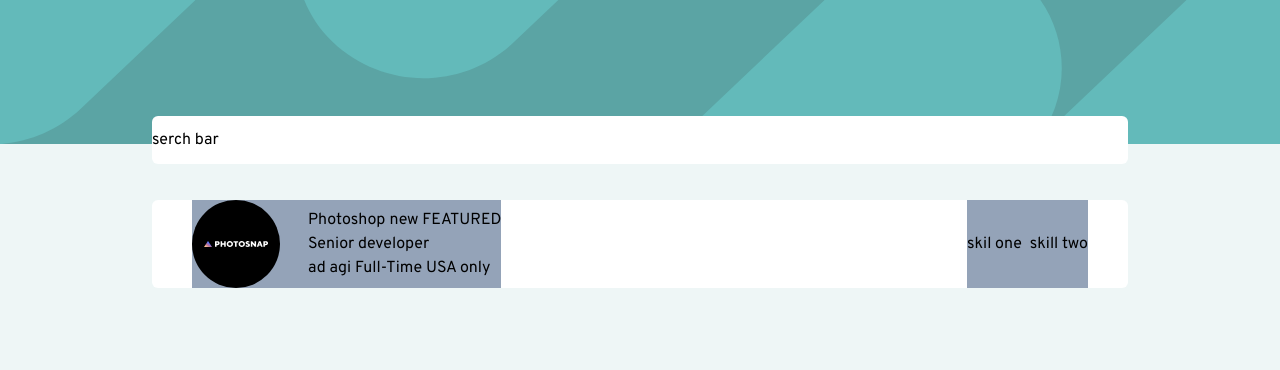
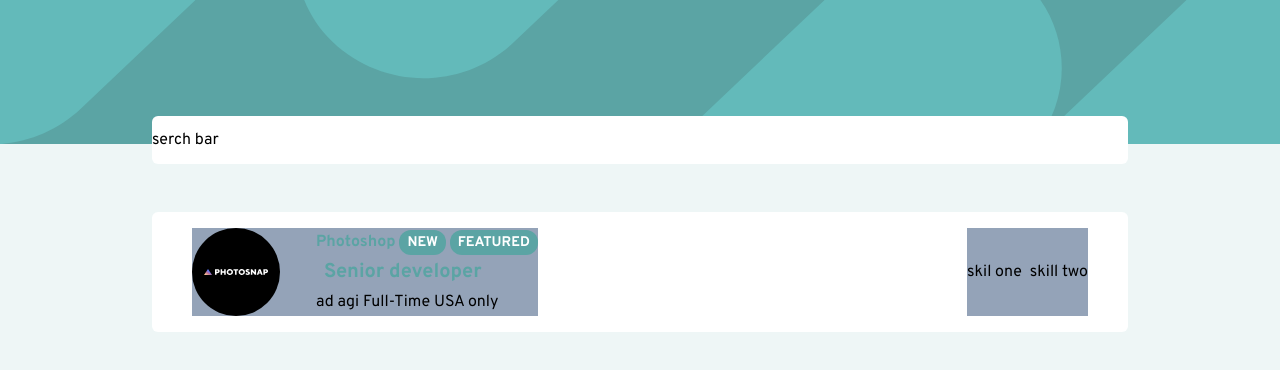
Before and after one commit to abrhamadddis/static-job-listings-master-project, a website: page src/index.html in a window 1280 px wide. Drawn offline with Linux system fonts and the light colour scheme.

Commit message:
margin for image is fixed and style for job title is added

```diff
--- a/src/index.html
+++ b/src/index.html
@@ -35,13 +35,13 @@
         <h1>serch bar</h1>
       </div>
       <!-- All cards-->
-      <div  class="bg-neutral-lightGrayishCyan mt-9 ">
+      <div  class="bg-neutral-lightGrayishCyan mt-12 ">
         <!--first card-->
-        <div class=" flex flex-col px-10 w-full justify-center rounded-md bg-white md:flex-row md:justify-between ">
+        <div class=" flex flex-col px-10 py-4 w-full justify-center rounded-md bg-white md:flex-row md:justify-between ">
           <!--left column-->
           <div class="flex flex-col  md:flex-row   bg-slate-400">
             <!--image of job-->
-            <div class="mr-7">
+            <div class="mr-7 -mt-12 w-16 md:mt-0 md:w-24">
               <img src="../images/photosnap.svg" alt="photoshnap">
             </div>
             <!--job description-->
@@ -49,16 +49,16 @@
               <!--company title and tags-->
               <div class="flex">
                 <div class="mr-1">
-                  <h3>Photoshop</h3>
+                  <h3 class="font-sans text-primary-desaturatedDarkCyan font-bold">Photoshop</h3>
                 </div>
                 <div>
-                  <span>new</span>
-                  <span>FEATURED</span>
+                  <span class="font-sans bg-primary-desaturatedDarkCyan font-bold text-white px-2 py-1 rounded-xl text-sm">NEW</span>
+                  <span  class="font-sans bg-primary-desaturatedDarkCyan font-bold text-white px-2 py-1 rounded-xl text-sm">FEATURED</span>
                 </div>
               </div>
               <!--job title-->
               <div>
-                <h2>Senior developer</h2>
+                <h2 class="font-sans  font-bold text-primary-desaturatedDarkCyan px-2 py-1 rounded-xl text-xl self-start">Senior developer</h2>
               </div>
               <!--date time and location-->
               <div>
@@ -66,6 +66,9 @@
                 <span>Full-Time</span>
                 <span>USA only</span>
               </div>
+            </div>
+            <div class=" py-3 md:hidden">
+              <hr class="bg-neutral-darkGrayishCyan">
             </div>
           </div>
           <!--right column-->
```
Also changed, not shown: css/main.css.
